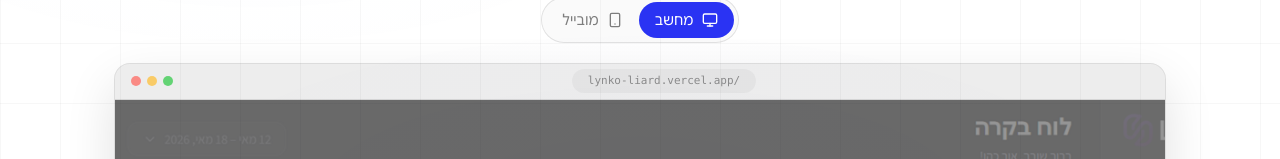
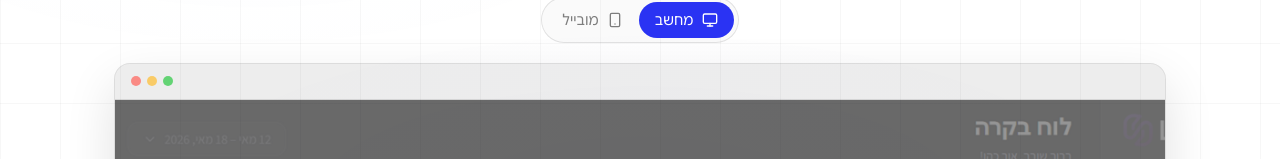
Before and after one commit to omernetanel/yeye-studio, a Next.js app: page /projects/lynko in a window 1280 px wide. Shown: the part 437-596 px from the top of the page. Built offline with nearby package versions, Linux system fonts and the light colour scheme.

Commit message:
Remove the URL pill from the live project preview's browser chrome

```diff
--- a/components/projects/LiveProjectPreview.tsx
+++ b/components/projects/LiveProjectPreview.tsx
@@ -78,9 +78,6 @@ export default function LiveProjectPreview({ url, title, fallbackImage }: LivePr
             <span className="h-2.5 w-2.5 rounded-full bg-[#ff5f57]/70" />
             <span className="h-2.5 w-2.5 rounded-full bg-[#febc2e]/70" />
             <span className="h-2.5 w-2.5 rounded-full bg-[#28c840]/70" />
-            <span className="mx-auto rounded-full bg-black/[0.04] px-4 py-1 font-mono text-[11px] text-black/40">
-              {hasUrl ? url.replace(/^https?:\/\//, "") : "coming-soon.yeyelabs.com"}
-            </span>
           </div>
         )}
 
```
